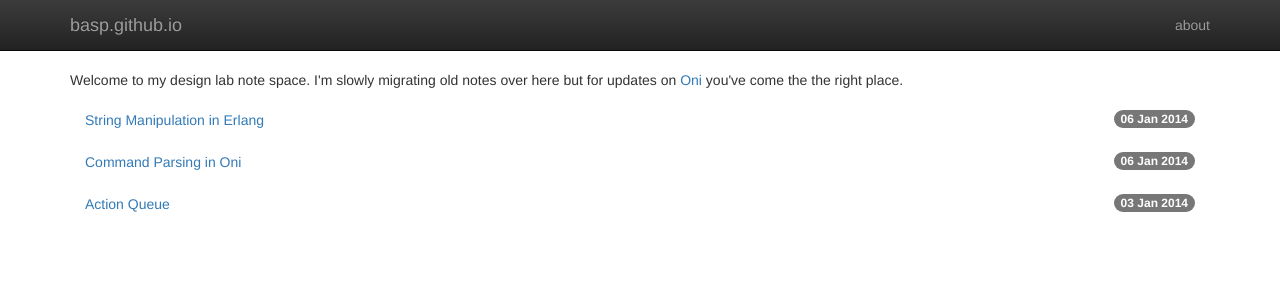
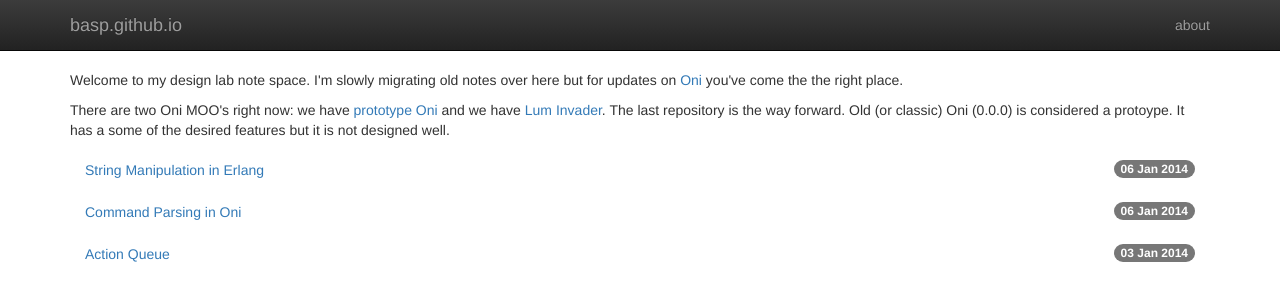
Before and after one commit to basp/basp.github.io, a Jekyll site: the page built from index.html, in a window 1280 px wide. Shown: the top 301 px of the page. Built offline with Jekyll 4.4.1, drawn with Linux system fonts in a browser that asks for light colours; nearby versions of some CDN libraries; Markdown is read by kramdown in place of the engine named in the settings.

Commit message:
Front work

```diff
--- a/index.html
+++ b/index.html
@@ -2,7 +2,11 @@
 layout: bootstrap
 title: basp.github.io
 ---
-<p>Welcome to my design lab note space. I'm slowly migrating old notes over here but for updates on <a href="http://github.com/basp/oni">Oni</a> you've come the the right place.</p>
+<p>Welcome to my design lab note space. I'm slowly migrating old notes over here but for updates on <a href="http://github.com/basp/lum-invader/">Oni</a> you've come the the right place.</p>
+
+<p>
+	There are two Oni MOO's right now: we have <a href="https://github.com/basp/oni">prototype Oni</a> and we have <a href="https://github.com/basp/lum-invader">Lum Invader</a>. The last repository is the way forward. Old (or classic) Oni (0.0.0) is considered a protoype. It has a some of the desired features but it is not designed well.
+</p>
 
 <ul class="nav nav-pills nav-stacked">
     {% for post in site.posts %}
```
